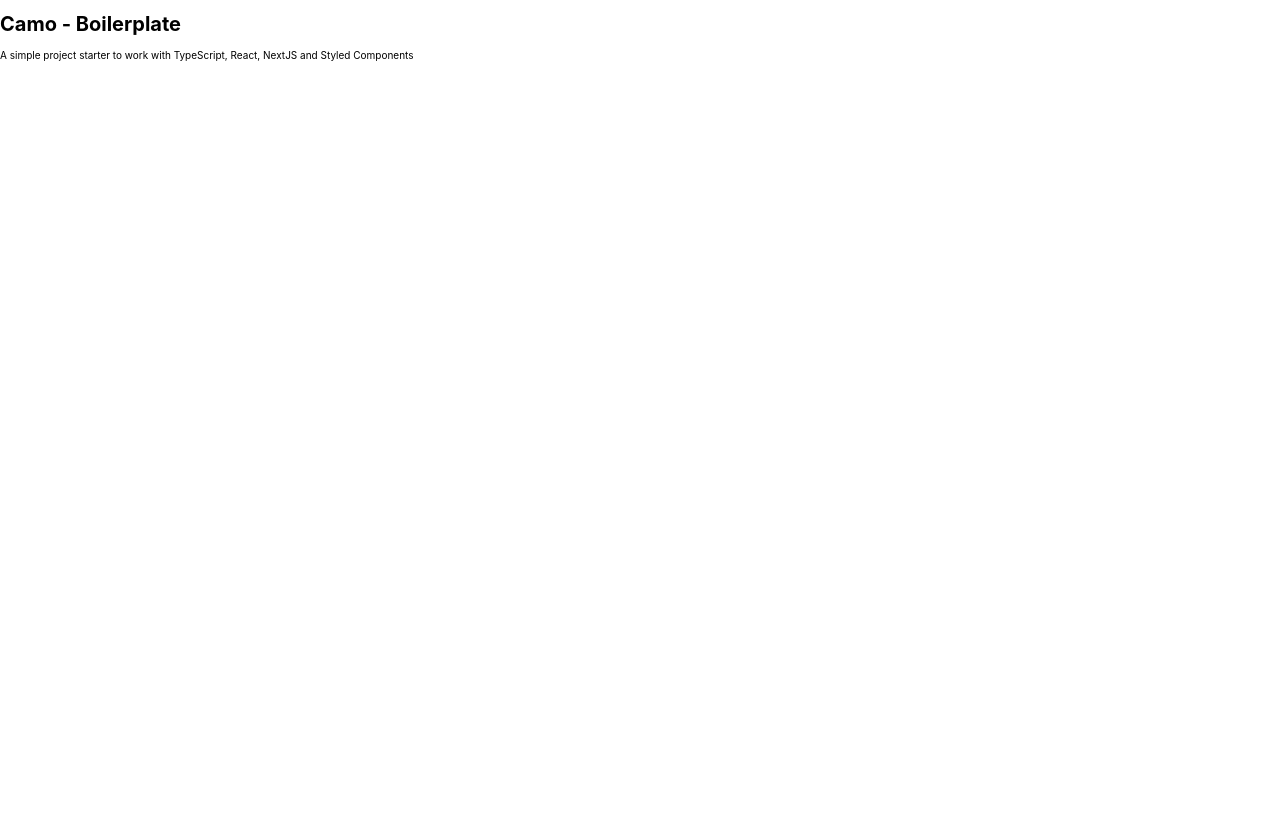
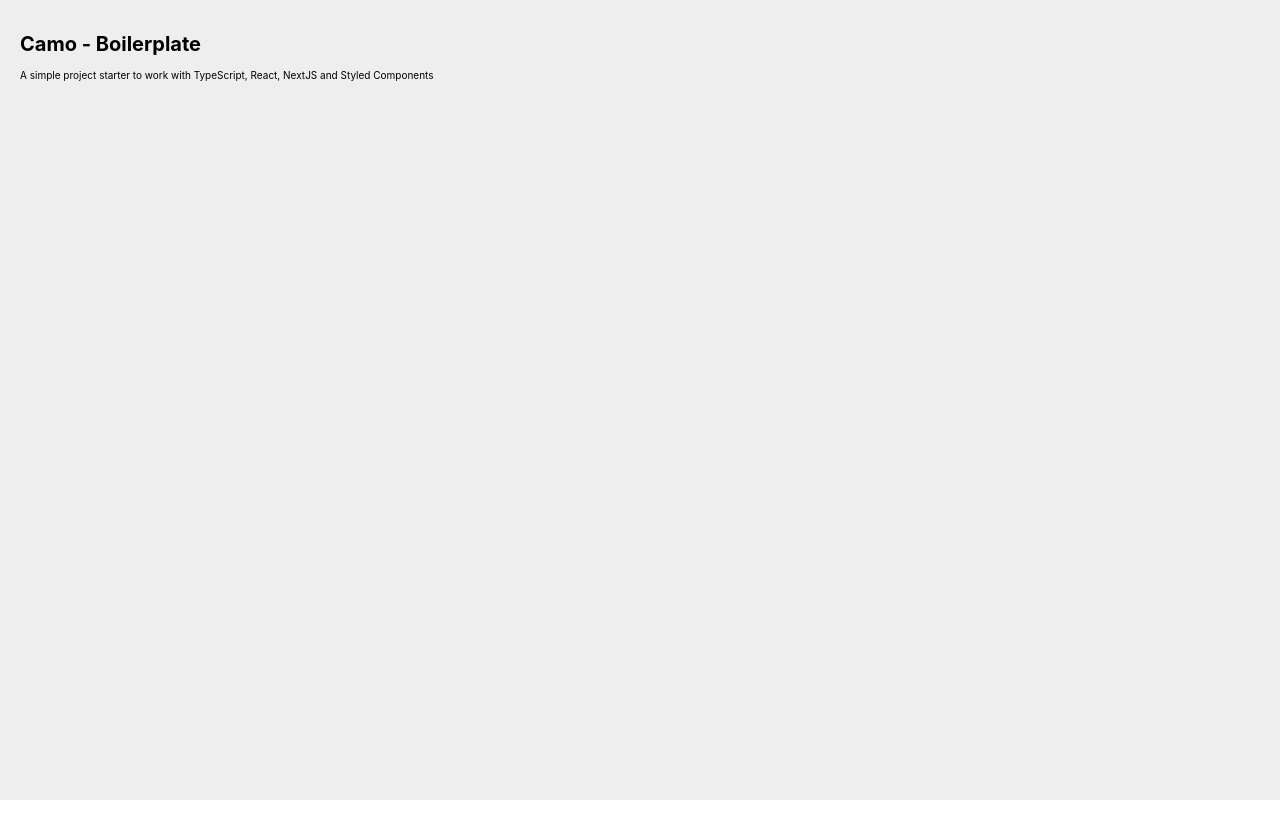
Before and after one commit to camodigital/boilerplate-next, a Next.js app: page / in a window 1280 px wide. Built offline with nearby package versions, Linux system fonts and the light colour scheme.

Commit message:
feat: add styled-components to main

```diff
--- a/jest.config.js
+++ b/jest.config.js
@@ -2,6 +2,7 @@
   testEnvironment: 'jsdom',
   testPathIgnorePatterns: ['/node_modules/', '/.next/'],
   collectCoverage: true,
-  collectCoverageFrom: ['src/**/*.ts(x)'],
-  setupFilesAfterEnv: ['<rootDir>/.jest/setup.ts']
+  collectCoverageFrom: ['src/**/*.ts(x)?', '!src/**/stories.tsx'],
+  setupFilesAfterEnv: ['<rootDir>/.jest/setup.ts'],
+  modulePaths: ['<rootDir>/src/']
 }
--- a/src/components/Main/index.tsx
+++ b/src/components/Main/index.tsx
@@ -1,11 +1,13 @@
+import * as S from './styles'
+
 const Main = () => (
-  <main>
+  <S.Wrapper>
     <h1>Camo - Boilerplate</h1>
     <p>
       A simple project starter to work with TypeScript, React, NextJS and Styled
       Components
     </p>
-  </main>
+  </S.Wrapper>
 )
 
 export default Main
--- /dev/null
+++ b/src/components/Main/styles.ts
@@ -0,0 +1,9 @@
+import styled from 'styled-components'
+
+export const Wrapper = styled.main`
+  width: 100%;
+  height: 100%;
+  padding: 2rem;
+
+  background-color: #eeeeee;
+`
--- a/src/components/Main/test.tsx
+++ b/src/components/Main/test.tsx
@@ -10,4 +10,10 @@
       screen.getByRole('heading', { name: /Camo - Boilerplate/i })
     ).toBeInTheDocument()
   })
+
+  it('should render colors correctly', () => {
+    const { container } = render(<Main />)
+
+    expect(container.firstChild).toHaveStyle({ 'background-color': '#eeeeee' })
+  })
 })
```
